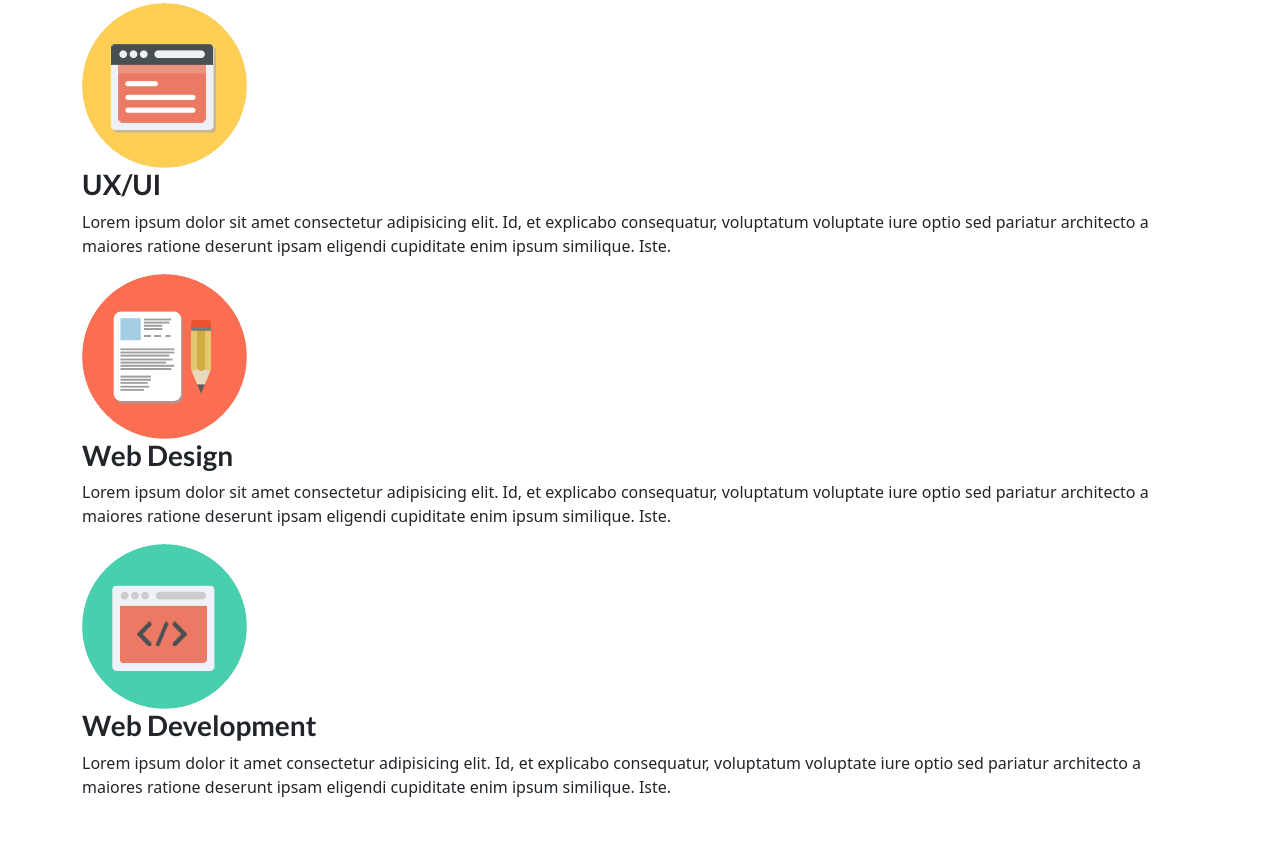
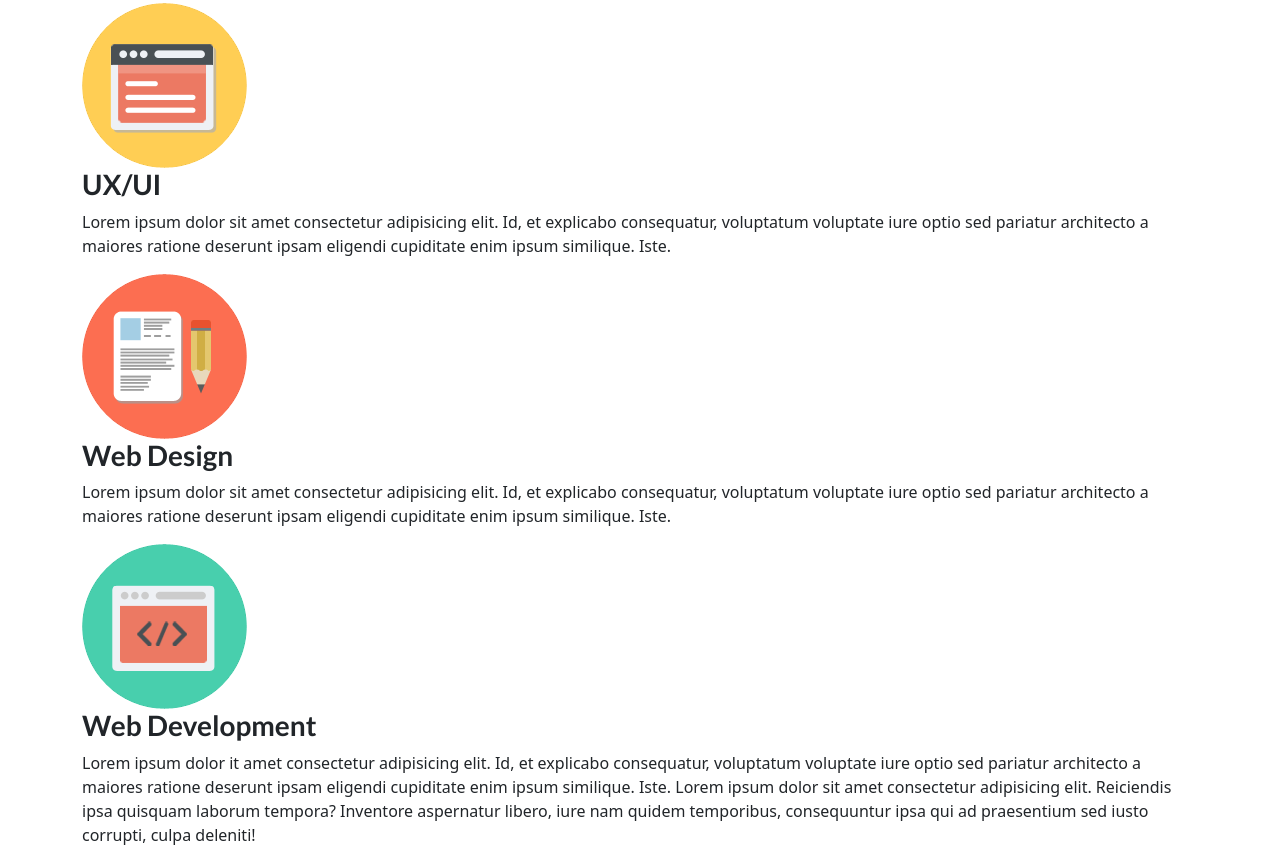
Before and after one commit to jorgegrajalesu/actividadII, a plain HTML site: page index.html in a window 1280 px wide. Shown: the part 639-1502 px from the top of the page. Before the commit the page ends 1454 px from the top, so only its background shows below. Drawn offline with nearby package versions, Linux system fonts and the light colour scheme.

Commit message:
seccionnovedades

```diff
--- a/index.html
+++ b/index.html
@@ -93,6 +93,8 @@
         <p>
             Lorem ipsum dolor it amet consectetur adipisicing elit. Id, et explicabo consequatur, voluptatum voluptate iure
             optio sed pariatur architecto a maiores ratione deserunt ipsam eligendi cupiditate enim ipsum similique. Iste.
+
+            Lorem ipsum dolor sit amet consectetur adipisicing elit. Reiciendis ipsa quisquam laborum tempora? Inventore aspernatur libero, iure nam quidem temporibus, consequuntur ipsa qui ad praesentium sed iusto corrupti, culpa deleniti!
         </p>
 
     </div>
```
